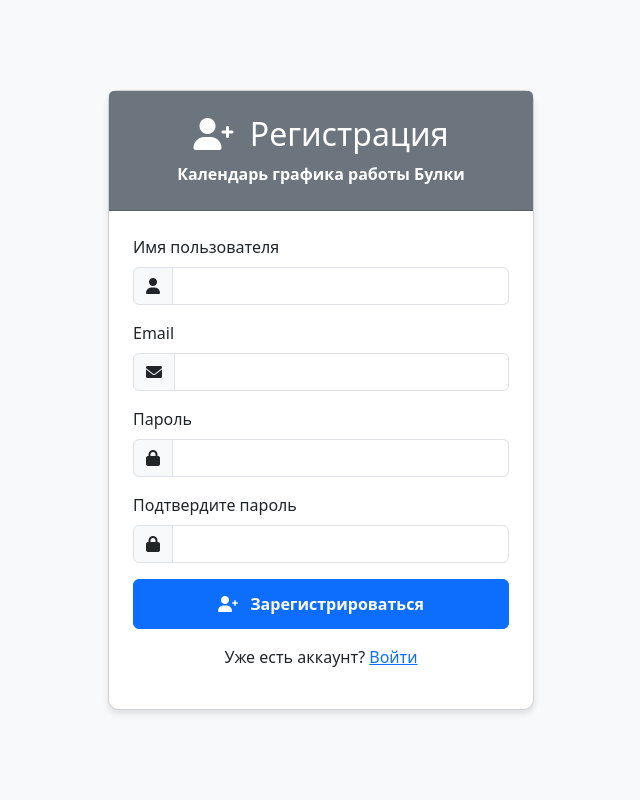
After one commit to srgrdn/calendar, a Flask app: page /register in a window 1280 px wide. The commit adds this page. Shown: the whole page, without its empty margins (319-959 px from the left). Run offline with Flask 3, Linux system fonts and the light colour scheme.

Commit message:
Add user authentication with login and registration features; implement user session management and database configuration
- Introduced user login and registration routes in app.py with session management.
- Created User model for handling user data and authentication.
- Added configuration settings for database and session management in config.py.
- Updated .gitignore to include database files and migration directories.
- Enhanced calendar template to display user information and flash messages.
- Added login and registration HTML templates for user interaction.
- Updated requirements.txt to include Flask-Login and Flask-SQLAlchemy dependencies.

```diff
--- a/app.py
+++ b/app.py
@@ -1,11 +1,112 @@
-from flask import Flask, render_template, request
+from flask import Flask, render_template, request, redirect, url_for, flash, session
 import calendar
 import datetime
+from flask_login import LoginManager, login_user, logout_user, login_required, current_user
+from models import db, User
+from config import Config
 
 app = Flask(__name__)
+app.config.from_object(Config)
+
+db.init_app(app)
+
+login_manager = LoginManager()
+login_manager.init_app(app)
+login_manager.login_view = 'login'
+login_manager.login_message = 'Пожалуйста, войдите для доступа к этой странице.'
+login_manager.login_message_category = 'info'
+
+
+@login_manager.user_loader
+def load_user(user_id):
+    return User.query.get(int(user_id))
+
+
+@app.before_first_request
+def create_tables():
+    db.create_all()
+
+
+@app.route('/login', methods=['GET', 'POST'])
+def login():
+    if current_user.is_authenticated:
+        return redirect(url_for('index'))
+
+    if request.method == 'POST':
+        username = request.form.get('username')
+        password = request.form.get('password')
+        remember = True if request.form.get('remember') else False
+
+        user = User.query.filter_by(username=username).first()
+
+        if not user or not user.check_password(password):
+            flash('Неверное имя пользователя или пароль', 'danger')
+            return render_template('login.html')
+
+        user.last_login = datetime.datetime.utcnow()
+        db.session.commit()
+
+        login_user(user, remember=remember)
+
+        session.permanent = True
+
+        next_page = request.args.get('next')
+        if not next_page or not next_page.startswith('/'):
+            next_page = url_for('index')
+
+        flash('Вы успешно вошли в систему!', 'success')
+        return redirect(next_page)
+
+    return render_template('login.html')
+
+
+@app.route('/register', methods=['GET', 'POST'])
+def register():
+    if current_user.is_authenticated:
+        return redirect(url_for('index'))
+
+    if request.method == 'POST':
+        username = request.form.get('username')
+        email = request.form.get('email')
+        password = request.form.get('password')
+        confirm_password = request.form.get('confirm_password')
+
+        if password != confirm_password:
+            flash('Пароли не совпадают', 'danger')
+            return render_template('register.html')
+
+        user_by_username = User.query.filter_by(username=username).first()
+        if user_by_username:
+            flash('Имя пользователя уже занято', 'danger')
+            return render_template('register.html')
+
+        user_by_email = User.query.filter_by(email=email).first()
+        if user_by_email:
+            flash('Email уже используется', 'danger')
+            return render_template('register.html')
+
+        new_user = User(username=username, email=email)
+        new_user.set_password(password)
+
+        db.session.add(new_user)
+        db.session.commit()
+
+        flash('Регистрация успешна! Теперь вы можете войти.', 'success')
+        return redirect(url_for('login'))
+
+    return render_template('register.html')
+
+
+@app.route('/logout')
+@login_required
+def logout():
+    logout_user()
+    flash('Вы вышли из системы', 'info')
+    return redirect(url_for('login'))
 
 
 @app.route('/')
+@login_required
 def index():
     start_date = datetime.date(2025, 3, 17)
     today = datetime.date.today()
@@ -69,7 +170,8 @@ def index():
         months=months,
         years=years,
         start_date=start_date,
-        now=datetime.datetime.now()
+        now=datetime.datetime.now(),
+        user=current_user
     )
 
 
--- a/requirements.txt
+++ b/requirements.txt
@@ -1,3 +1,7 @@
 flask==2.2.3
 werkzeug==2.2.3
 gunicorn==20.1.0
+Flask-Login==0.6.2
+Flask-SQLAlchemy==3.0.3
+Flask-Migrate==4.0.4
+python-dotenv==1.0.0
--- /dev/null
+++ b/templates/register.html
@@ -0,0 +1,111 @@
+<!DOCTYPE html>
+<html lang="ru">
+<head>
+    <meta charset="UTF-8">
+    <meta name="viewport" content="width=device-width, initial-scale=1.0">
+    <title>Регистрация - Календарь графика Булки</title>
+    <!-- Bootstrap CSS -->
+    <link href="https://cdn.jsdelivr.net/npm/bootstrap@5.3.0-alpha1/dist/css/bootstrap.min.css" rel="stylesheet">
+    <!-- Font Awesome для иконок -->
+    <link rel="stylesheet" href="https://cdnjs.cloudflare.com/ajax/libs/font-awesome/6.0.0/css/all.min.css">
+    <style>
+        body {
+            background-color: #f8f9fa;
+            padding-top: 5rem;
+            padding-bottom: 5rem;
+            display: flex;
+            align-items: center;
+            justify-content: center;
+            min-height: 100vh;
+        }
+        .register-container {
+            max-width: 450px;
+            width: 100%;
+        }
+        .card {
+            border-radius: 10px;
+            box-shadow: 0 4px 6px rgba(0,0,0,0.1);
+        }
+        .card-header {
+            background-color: #6c757d;
+            color: white;
+            text-align: center;
+            font-weight: bold;
+            padding: 1.5rem;
+            border-radius: 10px 10px 0 0;
+        }
+        .btn-primary {
+            width: 100%;
+            padding: 0.75rem;
+            font-weight: 600;
+        }
+        .login-link {
+            text-align: center;
+            margin-top: 1rem;
+        }
+        .alert {
+            margin-bottom: 1rem;
+        }
+    </style>
+</head>
+<body>
+    <div class="container register-container">
+        <div class="card">
+            <div class="card-header">
+                <h2><i class="fas fa-user-plus me-2"></i> Регистрация</h2>
+                <p class="mb-0">Календарь графика работы Булки</p>
+            </div>
+            <div class="card-body p-4">
+                {% with messages = get_flashed_messages(with_categories=true) %}
+                    {% if messages %}
+                        {% for category, message in messages %}
+                            <div class="alert alert-{{ category }}">{{ message }}</div>
+                        {% endfor %}
+                    {% endif %}
+                {% endwith %}
+
+                <form method="POST" action="{{ url_for('register') }}">
+                    <div class="mb-3">
+                        <label for="username" class="form-label">Имя пользователя</label>
+                        <div class="input-group">
+                            <span class="input-group-text"><i class="fas fa-user"></i></span>
+                            <input type="text" class="form-control" id="username" name="username" required>
+                        </div>
+                    </div>
+                    <div class="mb-3">
+                        <label for="email" class="form-label">Email</label>
+                        <div class="input-group">
+                            <span class="input-group-text"><i class="fas fa-envelope"></i></span>
+                            <input type="email" class="form-control" id="email" name="email" required>
+                        </div>
+                    </div>
+                    <div class="mb-3">
+                        <label for="password" class="form-label">Пароль</label>
+                        <div class="input-group">
+                            <span class="input-group-text"><i class="fas fa-lock"></i></span>
+                            <input type="password" class="form-control" id="password" name="password" required>
+                        </div>
+                    </div>
+                    <div class="mb-3">
+                        <label for="confirm_password" class="form-label">Подтвердите пароль</label>
+                        <div class="input-group">
+                            <span class="input-group-text"><i class="fas fa-lock"></i></span>
+                            <input type="password" class="form-control" id="confirm_password" name="confirm_password" required>
+                        </div>
+                    </div>
+                    <button type="submit" class="btn btn-primary">
+                        <i class="fas fa-user-plus me-2"></i> Зарегистрироваться
+                    </button>
+                </form>
+
+                <div class="login-link">
+                    <p>Уже есть аккаунт? <a href="{{ url_for('login') }}">Войти</a></p>
+                </div>
+            </div>
+        </div>
+    </div>
+
+    <!-- Bootstrap JS -->
+    <script src="https://cdn.jsdelivr.net/npm/bootstrap@5.3.0-alpha1/dist/js/bootstrap.bundle.min.js"></script>
+</body>
+</html>
```
Also changed, not shown: config.py (added, +18 -0 lines), models.py (added, +24 -0 lines), templates/calendar.html (+77 -33 lines), templates/login.html (added, +106 -0 lines), 1 other file.
